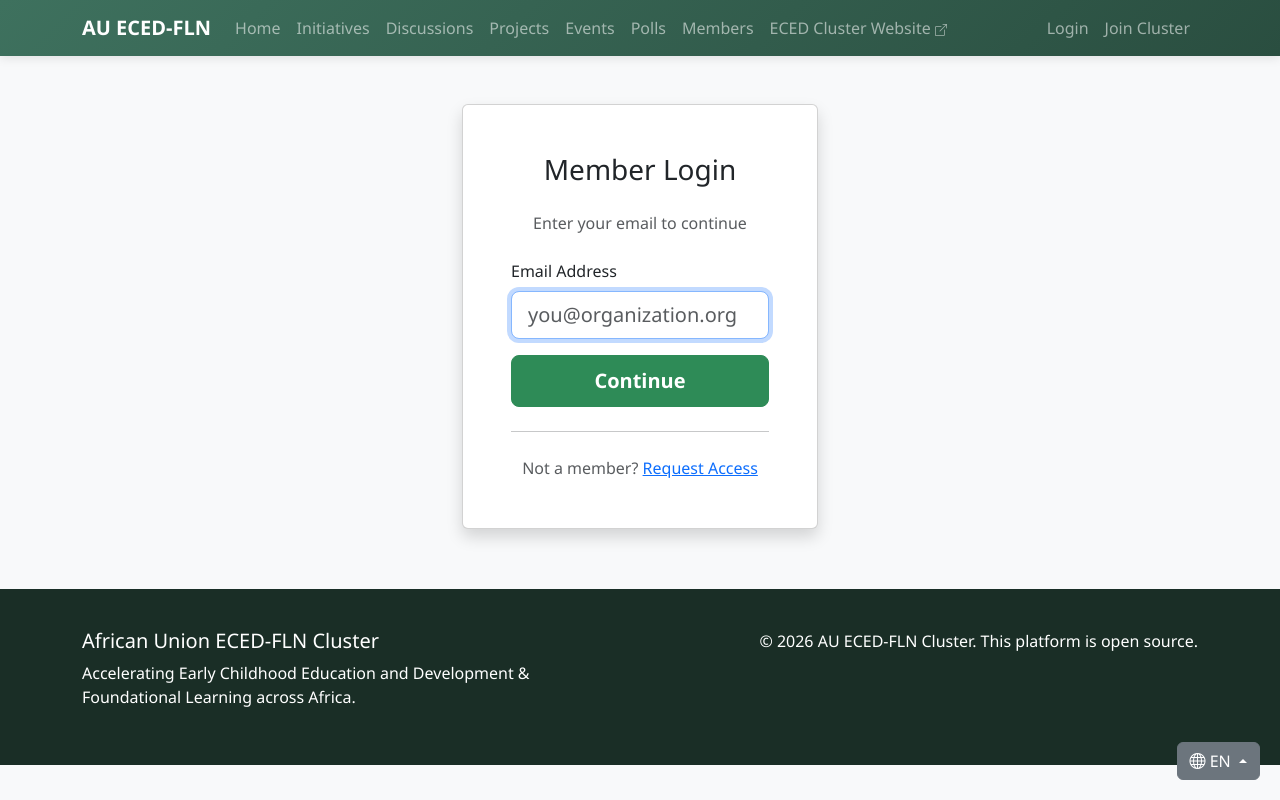
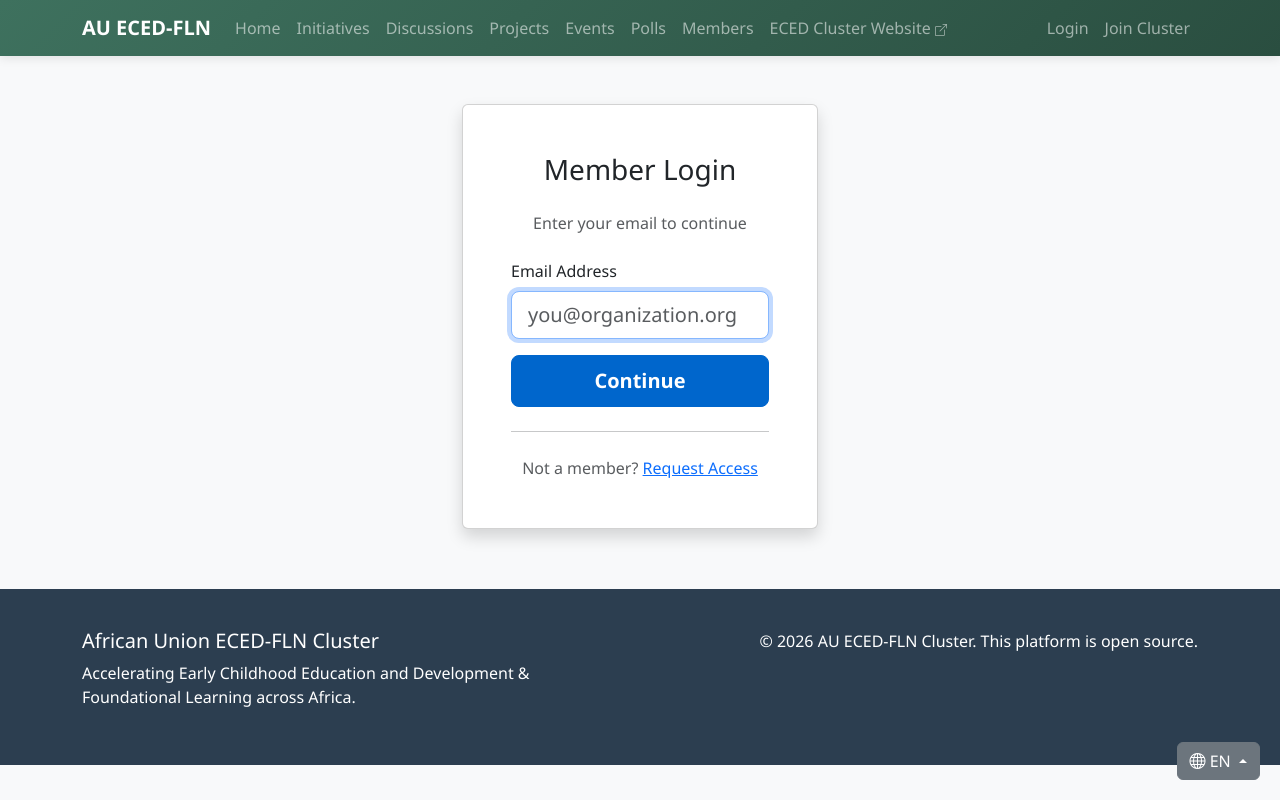
Before and after one commit to michsethowusu/cluster-os, a Flask app: a page that uses templates/base.html in a window 1280 px wide. Run offline with Flask 3, Linux system fonts and the light colour scheme; the visitor is signed in with stand-in values (Sample User, id 1).

Commit message:
Update base.html

```diff
--- a/templates/base.html
+++ b/templates/base.html
@@ -11,11 +11,9 @@
     <link rel="stylesheet" href="https://cdn.jsdelivr.net/npm/bootstrap-icons@1.11.0/font/bootstrap-icons.css">
     <style>
         :root {
-            --au-green-nav: #3E715E;       /* navbar only - earthy, muted */
-            --au-green-nav-dark: #2a4e40;  /* navbar gradient end */
-            --au-green: #2E8B57;           /* buttons, links, accents - vivid */
-            --au-green-dark: #1f6b3f;      /* hover state for buttons/links */
-            --au-green-footer: #1a2e26;    /* footer background */
+            --au-blue: #0066cc;
+            --au-green: #3E715E;
+            --au-green-dark: #2a4e40;
             --au-gold: #ffcc00;
             --light-bg: #f8f9fa;
         }
@@ -26,7 +24,7 @@
         }
 
         .navbar {
-            background: linear-gradient(135deg, var(--au-green-nav) 0%, var(--au-green-nav-dark) 100%);
+            background: linear-gradient(135deg, var(--au-green) 0%, var(--au-green-dark) 100%);
             box-shadow: 0 2px 10px rgba(0,0,0,0.1);
         }
 
@@ -51,7 +49,7 @@
         .stats-number {
             font-size: 2.5rem;
             font-weight: 700;
-            color: var(--au-green);
+            color: var(--au-blue);
         }
 
         .initiative-card {
@@ -82,24 +80,24 @@
         }
 
         .tag-badge:hover {
-            background: var(--au-green);
+            background: var(--au-blue);
             color: white;
         }
 
         .btn-primary {
-            background-color: var(--au-green);
-            border-color: var(--au-green);
+            background-color: var(--au-blue);
+            border-color: var(--au-blue);
             padding: 10px 25px;
             font-weight: 600;
         }
 
         .btn-primary:hover {
-            background-color: var(--au-green-dark);
-            border-color: var(--au-green-dark);
+            background-color: #0055aa;
+            border-color: #0055aa;
         }
 
         .footer {
-            background: var(--au-green-footer);
+            background: #2c3e50;
             color: white;
             padding: 40px 0;
             margin-top: 60px;
```
